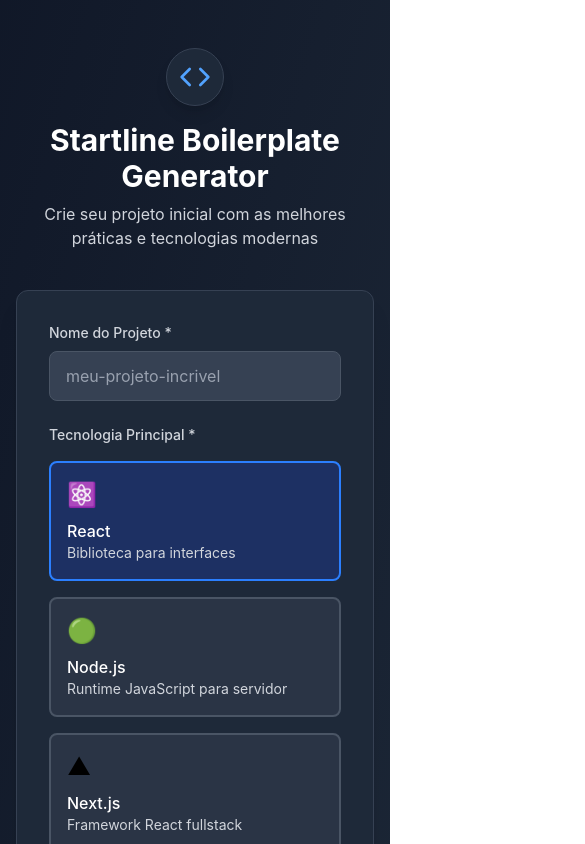
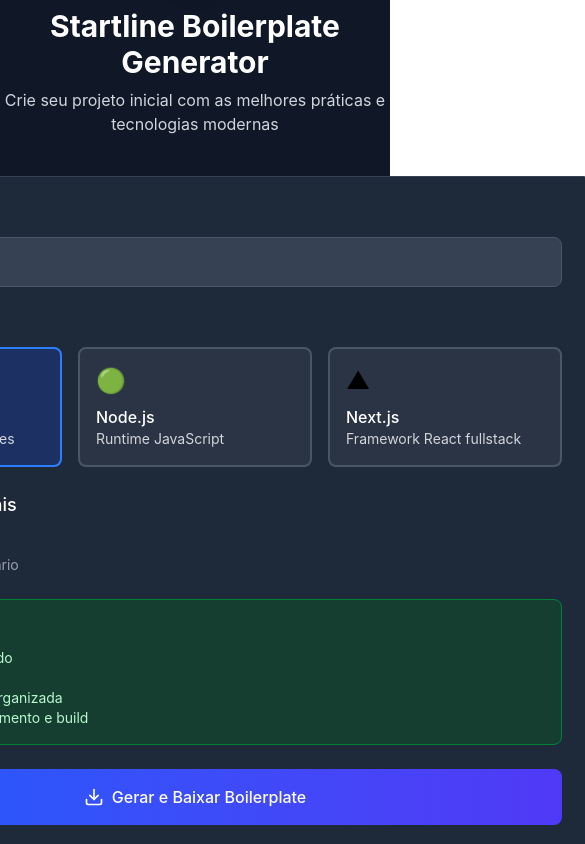
Before and after one commit to AurinoJunior/startline, a React (Vite) app: page / in a window 390 px wide. Shown: the top 844 px of the page, 585 px wide, since content can reach past the window. Built offline with nearby package versions, Linux system fonts and the light colour scheme.

Commit message:
feat: Refactor App layout and improve project name and technology selection components

```diff
--- a/src/App.tsx
+++ b/src/App.tsx
@@ -26,11 +26,9 @@ export const App = () => {
   }
 
   return (
-    <div className="min-h-screen bg-gradient-to-br from-gray-900 to-gray-800 py-12 px-4">
-      <div className="max-w-2xl mx-auto">
+    <div className="h-screen bg-gray-900 flex flex-col items-center justify-center">
       <Header />
-        <div className="bg-gray-800 rounded-xl shadow-xl border border-gray-700 p-8">
-          <div className="space-y-6">
+      <div className="w-[800px] bg-gray-800 rounded-xl shadow-xl border border-gray-700 p-8 space-y-6">
         <ProjectName
           errors={errors}
           projectName={projectName}
@@ -49,9 +47,7 @@ export const App = () => {
         <DefaultItems />
         <GenerateButton handleOnClick={generateBoilerplate} />
       </div>
-        </div>
       <Footer />
-      </div>
     </div>
   )
 }
--- a/src/components/ProjectName/index.tsx
+++ b/src/components/ProjectName/index.tsx
@@ -32,7 +32,7 @@ export const ProjectName = ({
         }`}
       />
       {errors.projectName && (
-        <p className="mt-1 text-sm text-red-600">{errors.projectName}</p>
+        <p className="mt-1 text-sm text-red-500">{errors.projectName}</p>
       )}
     </div>
   )
--- a/src/components/Technologys/index.tsx
+++ b/src/components/Technologys/index.tsx
@@ -28,7 +28,7 @@ export const Technologys = ({
     {
       value: "node",
       label: "Node.js",
-      desc: "Runtime JavaScript para servidor",
+      desc: "Runtime JavaScript",
       icon: "🟢",
     },
     {
@@ -53,7 +53,7 @@ export const Technologys = ({
       <h2 className="block text-sm font-medium text-gray-300 mb-4">
         Tecnologia Principal *
       </h2>
-      <div className="grid grid-cols-1 md:grid-cols-3 gap-4">
+      <div className="grid grid-cols-3 gap-4 h-[120px]">
         {technologies.map((tech: TechnologyOption) => (
           <label key={tech.value} className="cursor-pointer">
             <input
```
Lines whose indentation alone changed are shown as unchanged.
